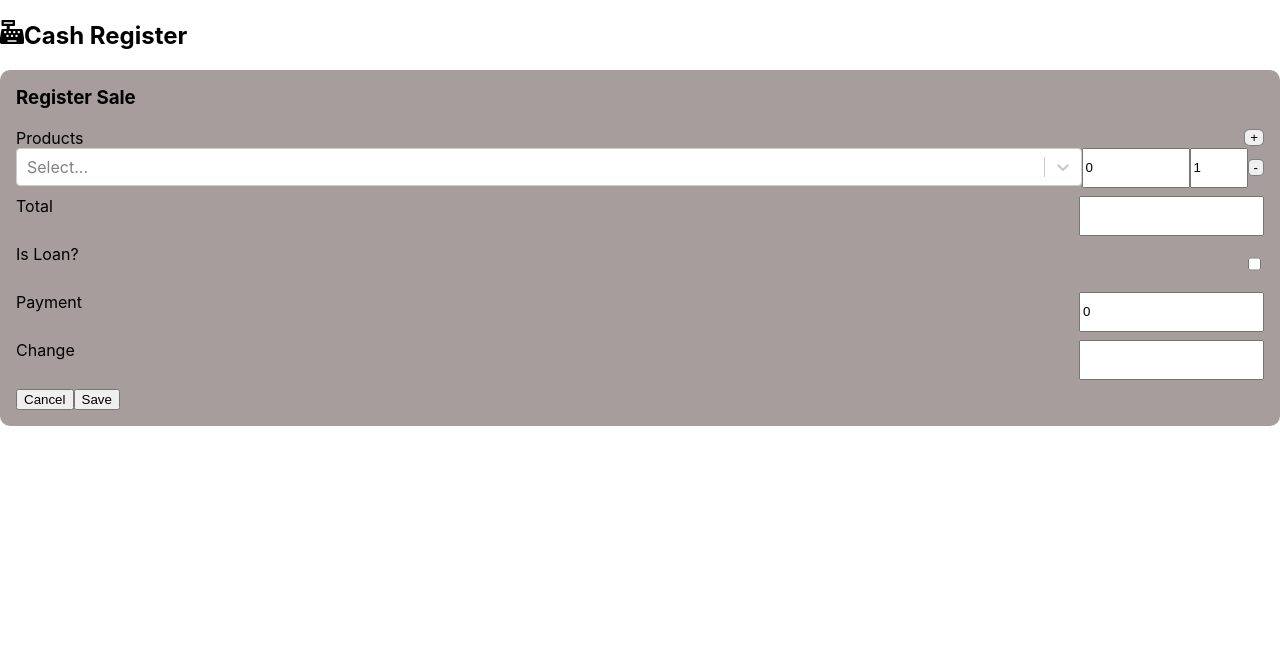
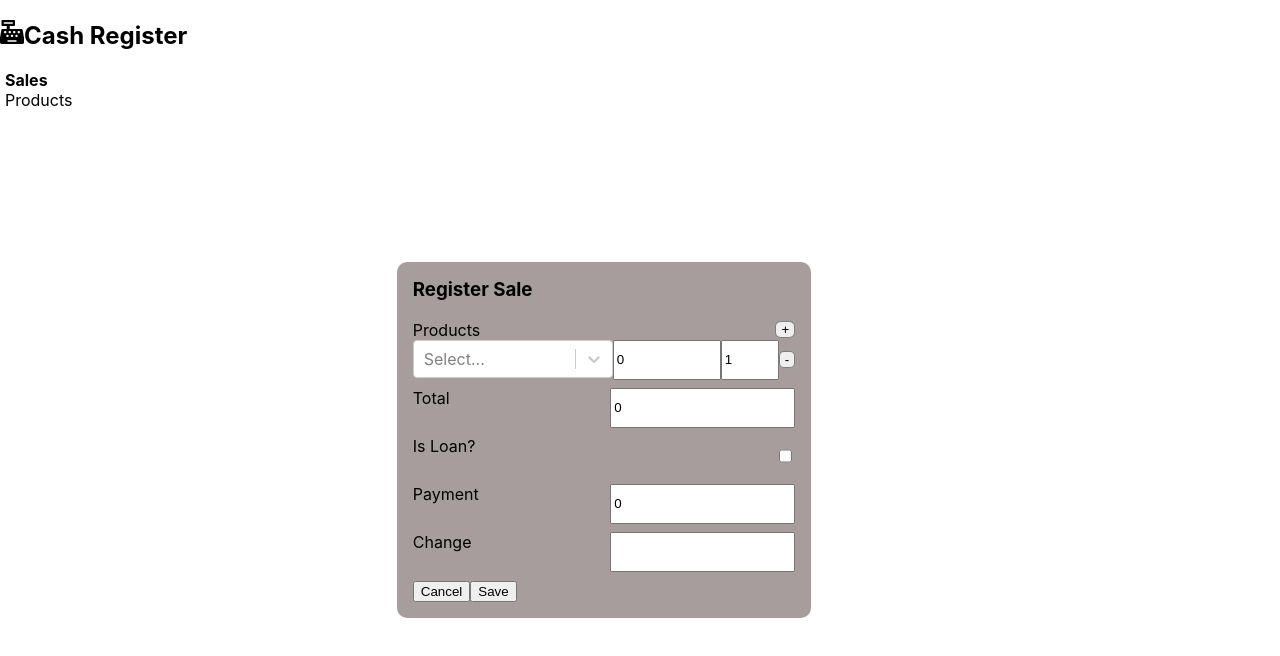
Before and after one commit to Zygma94/react-cash-register, a React (Create React App) app: page /sales/sale/new in a window 1280 px wide. Shown: the top 656 px of the page. Built offline with nearby package versions, Linux system fonts and the light colour scheme; no server answers.

Commit message:
Se agregó más información al formulario de ventas

```diff
--- a/package.json
+++ b/package.json
@@ -14,6 +14,7 @@
     "react": "^18.2.0",
     "react-dom": "^18.2.0",
     "react-icons": "^4.4.0",
+    "react-loading": "^2.0.3",
     "react-router-dom": "^6.3.0",
     "react-scripts": "5.0.1",
     "react-select": "^5.4.0",
--- a/src/App.tsx
+++ b/src/App.tsx
@@ -1,18 +1,27 @@
 import React from 'react';
 import { FaCashRegister } from 'react-icons/fa';
-import { Navigate, Route, Routes } from 'react-router-dom';
+import { Navigate, Route, Routes, NavLink } from 'react-router-dom';
 import ProductForm from './components/ProductForm';
 import ProductList from './components/ProductList';
 import SaleForm from './components/SaleForm';
 import SaleList from './components/SaleList';
 
 function App() {
+
+  const isNavigationActiveClass = ({ isActive }: { isActive: boolean }) =>
+    `app-navigation-item ${isActive ? 'selected' : undefined}`;
+
   return (
     <div className="app">
       <h2>
         <FaCashRegister />
         Cash Register
       </h2>
+      <div className='app-navigation'>
+        <div className='app-navigation-menu'>
+          <NavLink to='/sales' className={isNavigationActiveClass}>Sales</NavLink>
+          <NavLink to='/products' className={isNavigationActiveClass}>Products</NavLink>
+        </div>
         <div className='app-navigation-content'>
           <Routes>
             <Route path='/' element={<Navigate replace to='products' />} />
@@ -22,8 +31,8 @@
             <Route path='sales' element={<SaleList />} />
             <Route path='sales/sale/new' element={<SaleForm />} />
             <Route path='sales/sale/:id' element={<SaleForm />} />
-
           </Routes>
+        </div>
       </div>
     </div>
   );
--- a/src/components/ProductList.tsx
+++ b/src/components/ProductList.tsx
@@ -2,6 +2,7 @@
 import axios from 'axios';
 import { API } from '../config/constants';
 import { NavLink } from 'react-router-dom';
+import Loading from 'react-loading';
 
 export interface Product {
     productId: number;
@@ -14,8 +15,10 @@
 
 export default function ProductList() {
     const [products, setProducts] = React.useState<ReadonlyArray<Product>>([]);
+    const [isLoading, setLoading] = React.useState<boolean>(false);
 
     const getProducts = React.useCallback(async () => {
+        setLoading(true);
         try {
             const response = await axios.get<ReadonlyArray<Product>>(`${API}/Product`);
             setProducts(response.data);
@@ -23,8 +26,8 @@
 
             console.error(error);
         }
-
-    }, [setProducts]);
+        setLoading(false);
+    }, [setProducts, setLoading]);
 
     const toggleProduct = React.useCallback(async (id: number) => {
         try {
@@ -84,8 +87,10 @@
                     ) : (
 
                         <tr>
-                            <td className='center'>
-                                No Data Available
+                            <td className='center' colSpan={6}>
+                                {isLoading ? (
+                                    <Loading type='spinningBubbles' color='black' className='loading-animation' />
+                                ) : <>No Data Available</>}
                             </td>
                         </tr>
 
--- a/src/components/SaleForm.tsx
+++ b/src/components/SaleForm.tsx
@@ -42,8 +42,10 @@
         payment: 0,
         productSales: [{
             productId: 0,
-            quantity: 1
-        }]
+            quantity: 1,
+            price: 0
+        }],
+        total: 0
     });
 
     const getProducts = React.useCallback(async () => {
--- a/src/components/SaleList.tsx
+++ b/src/components/SaleList.tsx
@@ -4,6 +4,7 @@
 import { NavLink } from 'react-router-dom';
 import { Product } from './ProductList';
 import { disconnect } from 'process';
+import Loading from 'react-loading';
 
 export interface Dict<TValue> {
     [key: string]: TValue
@@ -31,8 +32,10 @@
 export default function SaleList() {
     const [sales, setSales] = React.useState<ReadonlyArray<Sale>>([]);
     const [showDetail, setShowDetail] = React.useState<Dict<boolean>>({});
+    const [isLoading, setLoading] = React.useState<boolean>(false);
 
     const getSales = React.useCallback(async () => {
+        setLoading(true);
         try {
             const response = await axios.get<ReadonlyArray<Sale>>(`${API}/Sale`);
             setSales(response.data);
@@ -41,8 +44,8 @@
 
             console.error(error);
         }
-
-    }, [setSales, setShowDetail]);
+        setLoading(false);
+    }, [setSales, setShowDetail, setLoading]);
 
 
     React.useEffect(() => { getSales() },
@@ -69,8 +72,8 @@
                 <tbody>
                     {sales.length > 0 ? (
                         sales.map((sale, index) => (
-                            <React.Fragment>
-                                <tr key={sale.saleId} className={index % 2 === 1 ? 'odd' : 'even'}>
+                            <React.Fragment key={sale.saleId}>
+                                <tr className={index % 2 === 1 ? 'odd' : 'even'}>
                                     <td>
                                         <button onClick={() =>
                                             setShowDetail({ ...showDetail, [sale.saleId]: !showDetail[sale.saleId] })}
@@ -104,7 +107,7 @@
                                                 </thead>
                                                 <tbody>
                                                     {sale.productSales.map((productSale, psIndex) => (
-                                                        <tr>
+                                                        <tr key={productSale.productSaleId} className={psIndex % 2 === 1 ? 'odd' : 'even'}>
                                                             <td>{productSale.product.name}</td>
                                                             <td>{productSale.quantity}</td>
                                                             <td>{productSale.price}</td>
@@ -120,8 +123,10 @@
                     ) : (
 
                         <tr>
-                            <td className='center'>
-                                No Data Available
+                            <td className='center' colSpan={8}>
+                                {isLoading ? (
+                                    <Loading type='balls' color='black' className='loading-animation' />
+                                ) : <>No Data Available</>}
                             </td>
                         </tr>
 
--- a/src/index.css
+++ b/src/index.css
@@ -10,6 +10,44 @@
 code {
   font-family: source-code-pro, Menlo, Monaco, Consolas, 'Courier New',
     monospace;
+}
+
+.app-navigation {
+  display: flex;
+  flex-wrap: wrap;
+  flex-direction: row;
+  min-height: calc(100vh - 100px);
+}
+
+.app-navigation .app-navigation-menu {
+  display: flex;
+  flex-direction: column;
+  margin-left: 5px;
+  margin-right: 5px;
+}
+
+.app-navigation .app-navigation-menu .app-navigation-item {
+  text-decoration: none;
+  color: black;
+}
+
+.app-navigation .app-navigation-menu .app-navigation-item.selected {
+  font-weight: bold;
+}
+
+.app-navigation-content {
+  flex-basis: calc(100% - 72px);
+  display: flex;
+  justify-content: center;
+}
+
+.center {
+  text-align: center;
+}
+
+.loading-animation {
+  display: inline-block;
+  padding: 1rem;
 }
 
 .product-table tr.odd {
```
Also changed, not shown: 1 other file (tests, documents, lock files or other folders). Lines whose indentation alone changed are shown as unchanged.
